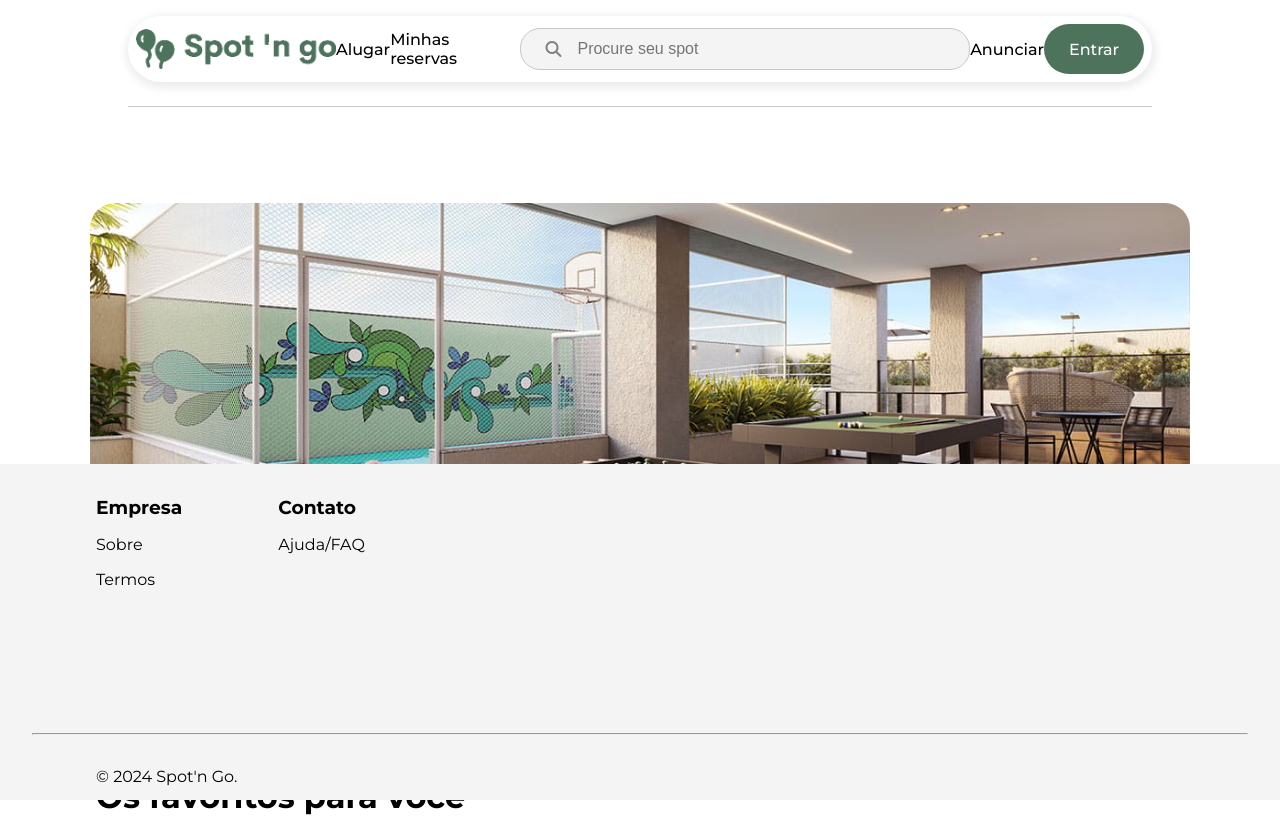
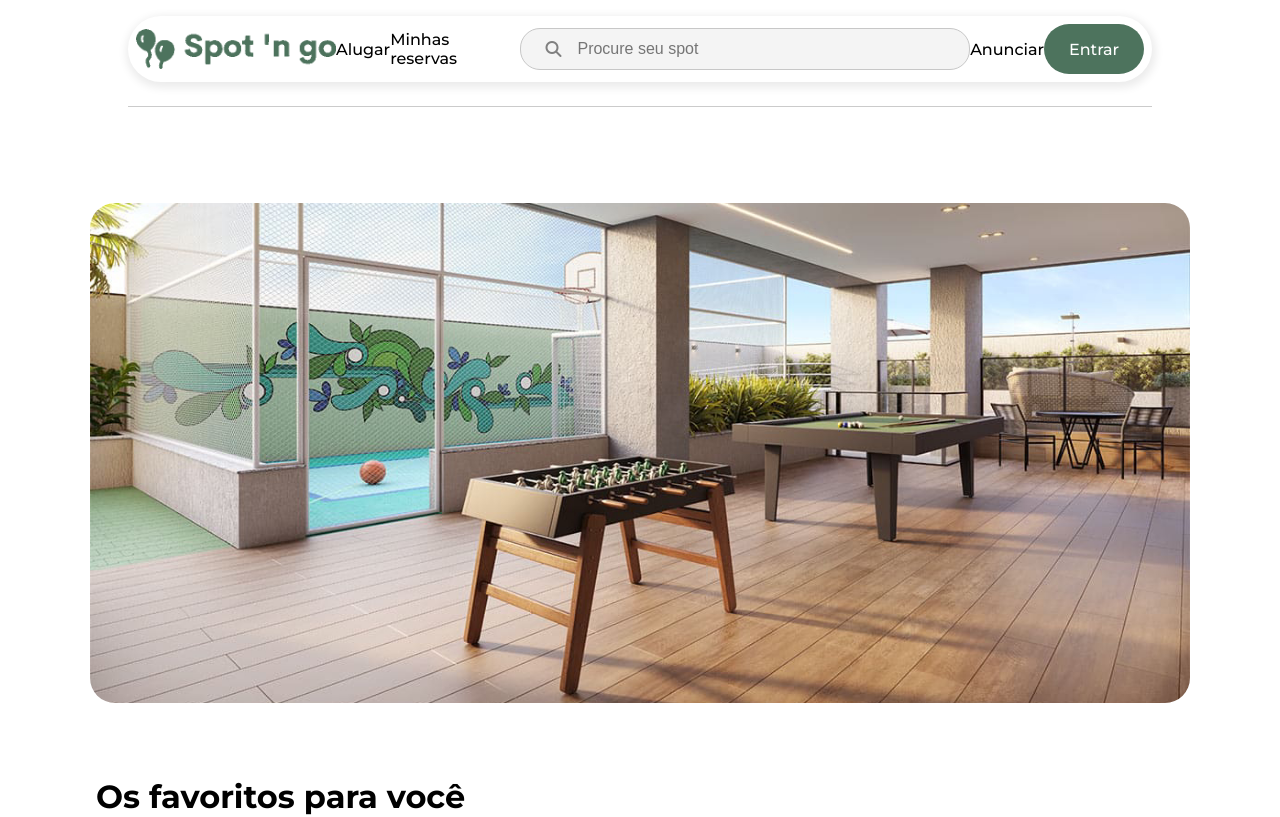
Before and after one commit to Hackathon-spotngo-2024/HackathonIFC2024-frontend, a Vue app: page / in a window 1280 px wide. Shown: the top 817 px of the page. Built offline with nearby package versions, Linux system fonts and the light colour scheme.

Commit message:
Style #18: Ajustar tamanho e margens do rodape

```diff
--- a/src/components/RodapeComponent.vue
+++ b/src/components/RodapeComponent.vue
@@ -32,10 +32,9 @@
   flex-direction: column;
   background-color: var(--search-bar-fill);
   width: 100%;
-  height: 21rem;
+  height: 22rem;
   margin-top: 6rem;
-  position: fixed;
-  bottom: 0;
+  margin-bottom: 0;
 }
 
 .links {
```
